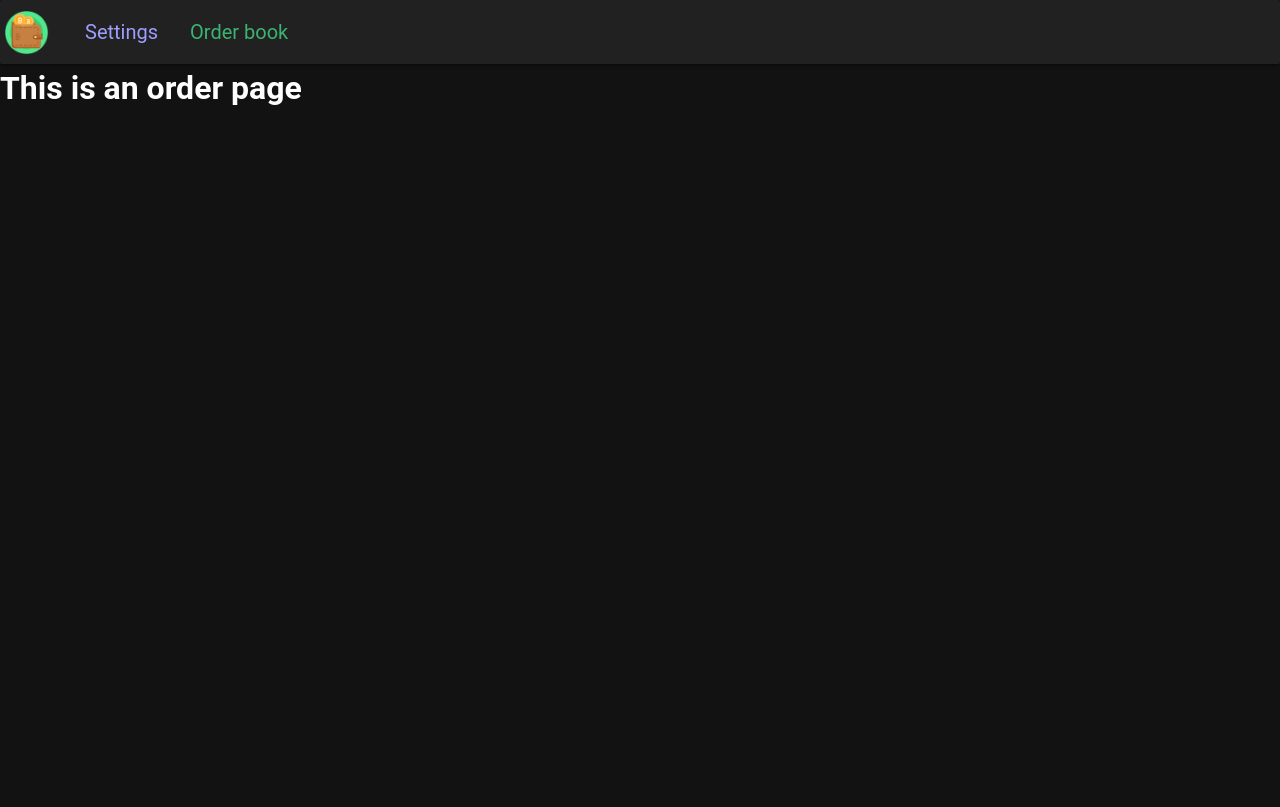
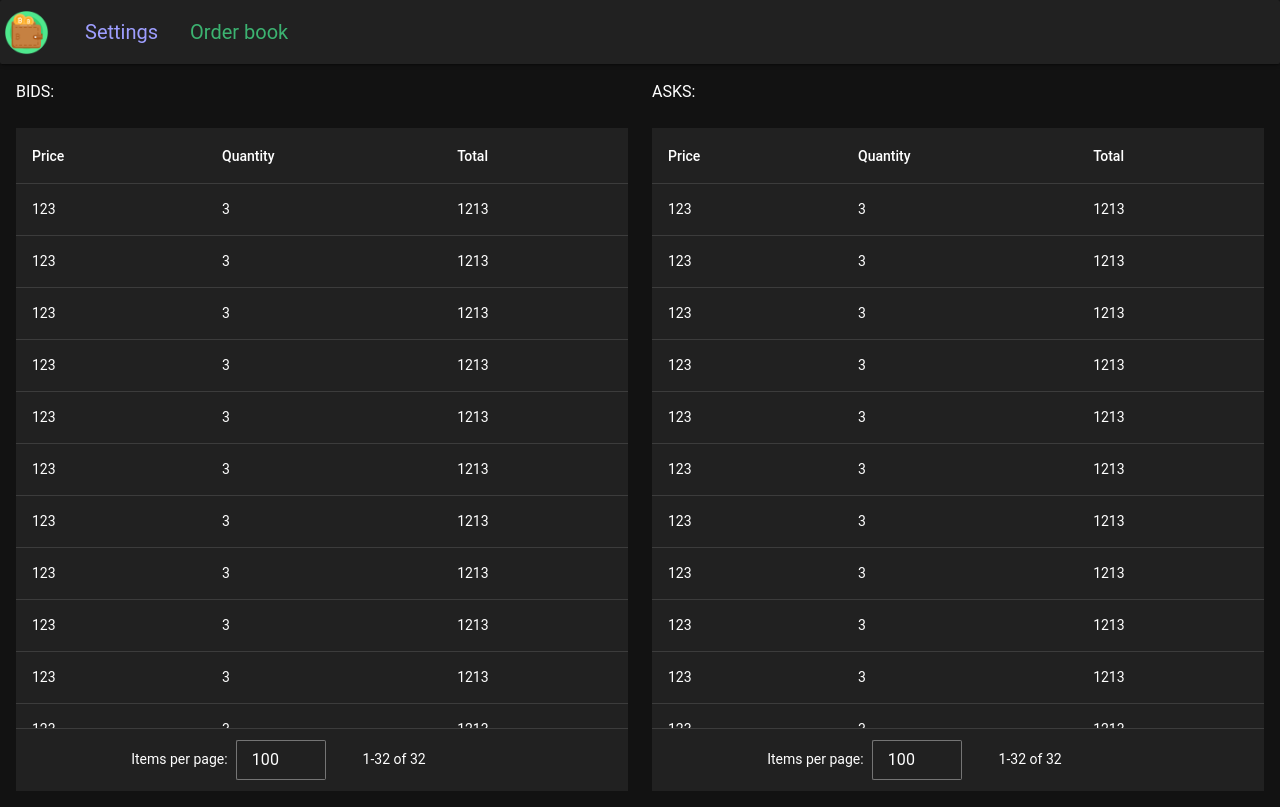
Before and after one commit to AvkaDE/koshelek-order-book, a Vue app: page /order-book in a window 1280 px wide. Built offline with nearby package versions, Linux system fonts and the light colour scheme.

Commit message:
feat: add mock table for order page

```diff
--- a/src/assets/base.css
+++ /dev/null
@@ -1,86 +0,0 @@
-/* color palette from <https://github.com/vuejs/theme> */
-:root {
-  --vt-c-white: #ffffff;
-  --vt-c-white-soft: #f8f8f8;
-  --vt-c-white-mute: #f2f2f2;
-
-  --vt-c-black: #181818;
-  --vt-c-black-soft: #222222;
-  --vt-c-black-mute: #282828;
-
-  --vt-c-indigo: #2c3e50;
-
-  --vt-c-divider-light-1: rgba(60, 60, 60, 0.29);
-  --vt-c-divider-light-2: rgba(60, 60, 60, 0.12);
-  --vt-c-divider-dark-1: rgba(84, 84, 84, 0.65);
-  --vt-c-divider-dark-2: rgba(84, 84, 84, 0.48);
-
-  --vt-c-text-light-1: var(--vt-c-indigo);
-  --vt-c-text-light-2: rgba(60, 60, 60, 0.66);
-  --vt-c-text-dark-1: var(--vt-c-white);
-  --vt-c-text-dark-2: rgba(235, 235, 235, 0.64);
-}
-
-/* semantic color variables for this project */
-:root {
-  --color-background: var(--vt-c-white);
-  --color-background-soft: var(--vt-c-white-soft);
-  --color-background-mute: var(--vt-c-white-mute);
-
-  --color-border: var(--vt-c-divider-light-2);
-  --color-border-hover: var(--vt-c-divider-light-1);
-
-  --color-heading: var(--vt-c-text-light-1);
-  --color-text: var(--vt-c-text-light-1);
-
-  --section-gap: 160px;
-}
-
-@media (prefers-color-scheme: dark) {
-  :root {
-    --color-background: var(--vt-c-black);
-    --color-background-soft: var(--vt-c-black-soft);
-    --color-background-mute: var(--vt-c-black-mute);
-
-    --color-border: var(--vt-c-divider-dark-2);
-    --color-border-hover: var(--vt-c-divider-dark-1);
-
-    --color-heading: var(--vt-c-text-dark-1);
-    --color-text: var(--vt-c-text-dark-2);
-  }
-}
-
-*,
-*::before,
-*::after {
-  box-sizing: border-box;
-  margin: 0;
-  font-weight: normal;
-}
-
-body {
-  min-height: 100vh;
-  color: var(--color-text);
-  background: var(--color-background);
-  transition:
-    color 0.5s,
-    background-color 0.5s;
-  line-height: 1.6;
-  font-family:
-    Inter,
-    -apple-system,
-    BlinkMacSystemFont,
-    'Segoe UI',
-    Roboto,
-    Oxygen,
-    Ubuntu,
-    Cantarell,
-    'Fira Sans',
-    'Droid Sans',
-    'Helvetica Neue',
-    sans-serif;
-  font-size: 15px;
-  text-rendering: optimizeLegibility;
-  -webkit-font-smoothing: antialiased;
-  -moz-osx-font-smoothing: grayscale;
-}
--- a/src/assets/main.css
+++ /dev/null
@@ -1,35 +0,0 @@
-@import './base.css';
-
-#app {
-  max-width: 1280px;
-  margin: 0 auto;
-  padding: 2rem;
-  font-weight: normal;
-}
-
-a,
-.green {
-  text-decoration: none;
-  color: hsla(160, 100%, 37%, 1);
-  transition: 0.4s;
-  padding: 3px;
-}
-
-@media (hover: hover) {
-  a:hover {
-    background-color: hsla(160, 100%, 37%, 0.2);
-  }
-}
-
-@media (min-width: 1024px) {
-  body {
-    display: flex;
-    place-items: center;
-  }
-
-  #app {
-    display: grid;
-    grid-template-columns: 1fr 1fr;
-    padding: 0 2rem;
-  }
-}
--- a/src/views/OrderView.vue
+++ b/src/views/OrderView.vue
@@ -1,9 +1,30 @@
 <template>
-  <main>
-    <div class="order-page">
-      <h1>This is an order page</h1>
-    </div>
-  </main>
+  <v-container fluid>
+    <v-row>
+      <v-col md="6"> BIDS: </v-col>
+      <v-col md="6"> ASKS: </v-col>
+    </v-row>
+    <v-row>
+      <v-col md="6">
+        <v-data-table
+          :fixed-header="true"
+          :items="mockAsks"
+          :items-per-page="100"
+          :items-per-page-options="[100, 500, 1000]"
+          height="75vh"
+        ></v-data-table>
+      </v-col>
+      <v-col md="6">
+        <v-data-table
+          :fixed-header="true"
+          :items="mockAsks"
+          :items-per-page="100"
+          :items-per-page-options="[100, 500, 1000]"
+          height="75vh"
+        ></v-data-table>
+      </v-col>
+    </v-row>
+  </v-container>
 </template>
 
 <script lang="ts">
@@ -12,7 +33,169 @@ import { defineComponent } from 'vue'
 export default defineComponent({
   name: 'OrderView',
   setup() {
-    return {}
+    const mockAsks = [
+      {
+        price: 123,
+        quantity: 3,
+        total: 1213
+      },
+      {
+        price: 123,
+        quantity: 3,
+        total: 1213
+      },
+      {
+        price: 123,
+        quantity: 3,
+        total: 1213
+      },
+      {
+        price: 123,
+        quantity: 3,
+        total: 1213
+      },
+      {
+        price: 123,
+        quantity: 3,
+        total: 1213
+      },
+      {
+        price: 123,
+        quantity: 3,
+        total: 1213
+      },
+      {
+        price: 123,
+        quantity: 3,
+        total: 1213
+      },
+      {
+        price: 123,
+        quantity: 3,
+        total: 1213
+      },
+      {
+        price: 123,
+        quantity: 3,
+        total: 1213
+      },
+      {
+        price: 123,
+        quantity: 3,
+        total: 1213
+      },
+      {
+        price: 123,
+        quantity: 3,
+        total: 1213
+      },
+      {
+        price: 123,
+        quantity: 3,
+        total: 1213
+      },
+      {
+        price: 123,
+        quantity: 3,
+        total: 1213
+      },
+      {
+        price: 123,
+        quantity: 3,
+        total: 1213
+      },
+      {
+        price: 123,
+        quantity: 3,
+        total: 1213
+      },
+      {
+        price: 123,
+        quantity: 3,
+        total: 1213
+      },
+      {
+        price: 123,
+        quantity: 3,
+        total: 1213
+      },
+      {
+        price: 123,
+        quantity: 3,
+        total: 1213
+      },
+      {
+        price: 123,
+        quantity: 3,
+        total: 1213
+      },
+      {
+        price: 123,
+        quantity: 3,
+        total: 1213
+      },
+      {
+        price: 123,
+        quantity: 3,
+        total: 1213
+      },
+      {
+        price: 123,
+        quantity: 3,
+        total: 1213
+      },
+      {
+        price: 123,
+        quantity: 3,
+        total: 1213
+      },
+      {
+        price: 123,
+        quantity: 3,
+        total: 1213
+      },
+      {
+        price: 123,
+        quantity: 3,
+        total: 1213
+      },
+      {
+        price: 123,
+        quantity: 3,
+        total: 1213
+      },
+      {
+        price: 123,
+        quantity: 3,
+        total: 1213
+      },
+      {
+        price: 123,
+        quantity: 3,
+        total: 1213
+      },
+      {
+        price: 123,
+        quantity: 3,
+        total: 1213
+      },
+      {
+        price: 123,
+        quantity: 3,
+        total: 1213
+      },
+      {
+        price: 123,
+        quantity: 3,
+        total: 1213
+      },
+      {
+        price: 123,
+        quantity: 3,
+        total: 1213
+      }
+    ]
+    return { mockAsks }
   }
 })
 </script>
```
